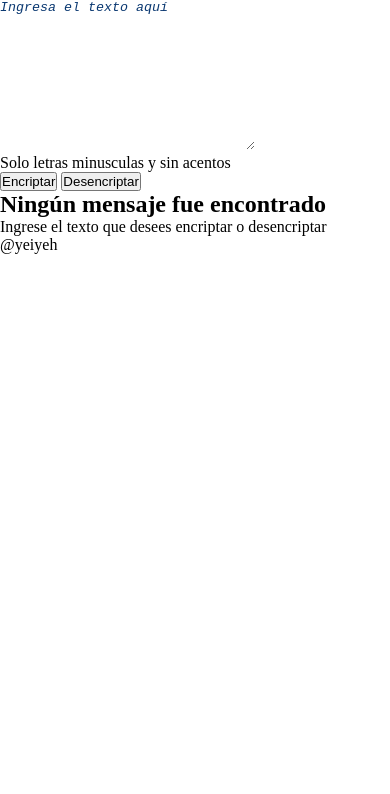
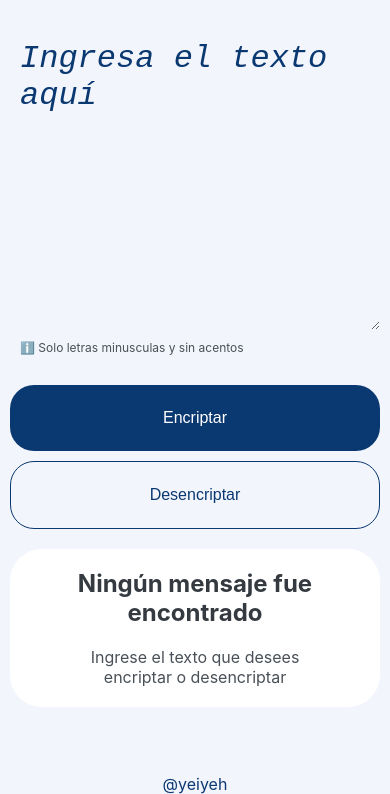
Before and after one commit to JJSepulveda/text-encryptor-js, a plain HTML site: page index.html in a window 390 px wide. Shown: the part 50-844 px from the top of the page. Drawn offline with Linux system fonts and the light colour scheme.

Commit message:
mobilstyles, se tienen que hacer cambios en el js para que funciones correctametne

```diff
--- a/index.html
+++ b/index.html
@@ -13,30 +13,38 @@
     <header>
         <img src="images/logo.png" alt="Logo" class="logo">
     </header>
-    <main>
-        <section>
+    <main class="container">
+        <section class="input-section col">
+            <div class="input-section__input">
                 <textarea
                     name=""
                     id="input_text"
                     cols="30"
-                rows="10"
+                    rows="20"
                     placeholder="Ingresa el texto aquí"></textarea>
-            <div>
-                <span>Solo letras minusculas y sin acentos</span>
+                <span class="input-section__input__info">Solo letras minusculas y sin acentos</span>
             </div>
-            <div class="buttons">
-                <button id="btn_encode">
+            <div class="input-section__buttons">
+                <div class="btn-group">
+                    <button id="btn_encode" class="btn btn-primary">
                         Encriptar
                     </button>
-                <button id="btn_decode">
+                    <button id="btn_decode" class="btn-secondary btn">
                         Desencriptar
                     </button>
                 </div>
+            </div>
         </section>
-        <section>
-            <div id="result_section">
-                <h2>Ningún mensaje fue encontrado</h2>
-                <span>Ingrese el texto que desees encriptar o desencriptar</span>
+        <section class="output-section col">
+            <div class="void_result_section">
+                <h2 class="void_result_section__h2">Ningún mensaje fue encontrado</h2>
+                <span class="void_result_section__span">Ingrese el texto que desees encriptar o desencriptar</span>
+            </div>
+            <div class="result_section">
+                <p>
+                    Lorem ipsum dolor sit amet consectetur adipisicing elit. Inventore nisi expedita quaerat reprehenderit perferendis perspiciatis repudiandae at dolore aliquid a tenetur adipisci recusandae eius ullam nihil molestias amet, assumenda tempora.
+                </p>
+                <button class="btn-secondary">Copiar</button>
             </div>
         </section>
         <footer>
--- a/source/index.js
+++ b/source/index.js
@@ -2,7 +2,7 @@ console.log("Se agrego correctamente el archivo index.js")
 
 const input_text = document.getElementById('input_text');
 const btn_encode = document.getElementById('btn_encode');
-let result = document.getElementById('result_section');
+const result = document.getElementsByClassName('result_section')[0];
 
 const btn_decode = document.getElementById('btn_decode');
 
--- a/styles/styles.css
+++ b/styles/styles.css
@@ -8,6 +8,23 @@ Mobile first css
     --default-padding: 10px;
     --min-height: 50px;
     --default-margin: 10px;
+    --default-border-radius: 32px;
+
+    --size-btn-padding: 24px;
+
+    --clr-light-blue-100: #F3F5FC;
+    --clr-gray-400: #495057;
+    --clr-gray-500: #343A40;
+    --clr-text-color: #0A3871;
+    --clr-dark-blue-300: #0A3871;
+    --clr-white: #ffffff;
+
+    --default-font-size: 32px;
+    --small-font-size: 12px;
+    --medium-font-size: 16px;
+    --h2-font-size: 24px;
+
+    --font-family: "inter";
 }
 
 /* RESET */
@@ -22,14 +39,16 @@ Mobile first css
 body{
     font-size: 100%;
     list-style-type: none;
+    background-color: var(--clr-light-blue-100);
+    color: var(--clr-text-color);
+    font-family: var(--font-family);
 }
 
 /** My own source code **/
 
-/*** Elements styles ***/
+/*** Elements styles (Layout) ***/
 .input-section {
     min-width: var(--min-content-width);
-    background-color: blue;
     flex-grow: 4; /*4 veces más tamaño que su compañeros*/
 
     display: flex;
@@ -37,12 +56,23 @@ body{
 }
 .output-section {
     min-width: var(--min-content-width);
-    background-color: red;
     flex-grow: 1;
+
+    background-color: var(--clr-white);
+    display: flex;
+    place-content: center;
+    flex-direction: column;
+    padding: var(--default-padding);
+    margin-left: var(--default-margin);
+    margin-right: var(--default-margin);
+    border-radius: var(--default-border-radius);
+    text-align: center;
 }
 
 .input-section__input {
     flex-grow: 1;
+    display: flex;
+    flex-direction: column;
 }
 
 .input-section__buttons {
@@ -53,13 +83,13 @@ body{
 /*** Layout ***/
 header {
     display: flex;
-    background-color: salmon;
     padding: var(--default-padding);
     min-height: var(--min-height);
 }
 
 .container {
     min-width: var(--min-width);
+    margin-top: var(--default-margin);
     display: flex;
     flex-direction: row; /* This configuration is by default, so you can remove this line */
     justify-content: space-around;
@@ -73,7 +103,15 @@ header {
     margin-top: var(--default-margin);
 }
 
-/***  ***/
+footer {
+    position: absolute;
+    bottom: 0;
+}
+
+/*** Elements inside styles ***/
+.result_section {
+    display: none;
+}
 
 #input_text {
     background-color: transparent;
@@ -84,4 +122,65 @@ header {
 textarea#input_text::placeholder {
     color: var(--dark-blue);
     font-style: italic;
+    font-weight: 400;
+    font-size: var(--default-font-size);
+    padding: var(--default-padding);
 }
+
+.input-section__input__info {
+    color: var(--clr-gray-400);
+    font-weight: 400;
+    font-size: var(--small-font-size);
+    padding: var(--default-padding);
+}
+
+.input-section__input__info::before {
+    content: 'ℹ️ ';
+}
+
+.btn-primary {
+    background-color: var(--clr-dark-blue-300);
+    color: var(--clr-white);
+}
+
+.btn-secondary {
+    color: var(--clr-dark-blue-300);
+    border: 1px solid var(--clr-dark-blue-300) !important;
+    background-color: transparent;
+}
+
+.btn {
+    margin-top: var(--default-margin);
+    padding: var(--size-btn-padding);
+    border: 0;
+    border-radius: var(--size-btn-padding);
+    width: 100%;
+    font-size: var(--medium-font-size);
+    box-sizing: border-box;
+}
+
+.void_result_section {
+    text-align: center;
+    display: flex;
+    flex-flow: column;
+    gap: var(--default-margin);
+    max-width: 263px;
+    margin: 0 auto;
+}
+
+h2 {
+    font-weight: 700;
+    font-size: var(--h2-font-size);
+    color: var(--clr-gray-500);
+}
+
+.void_result_section__h2 {
+    margin-top: var(--default-margin);
+}
+
+.void_result_section__span {
+    margin-top: var(--default-margin);
+    color: var(--clr-gray-400);
+    font-size: var(--medium-font-size);
+    margin-bottom: var(--default-margin);
+}
```
Also changed, not shown: layout.html (+3 -0 lines). Lines whose indentation alone changed are shown as unchanged.
